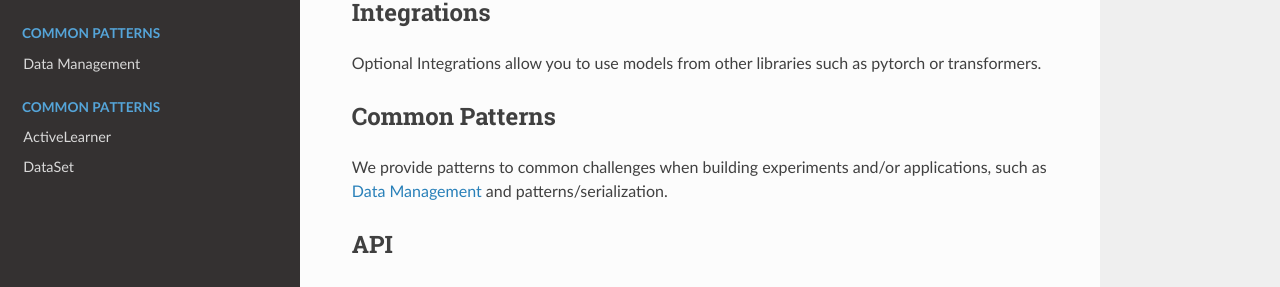
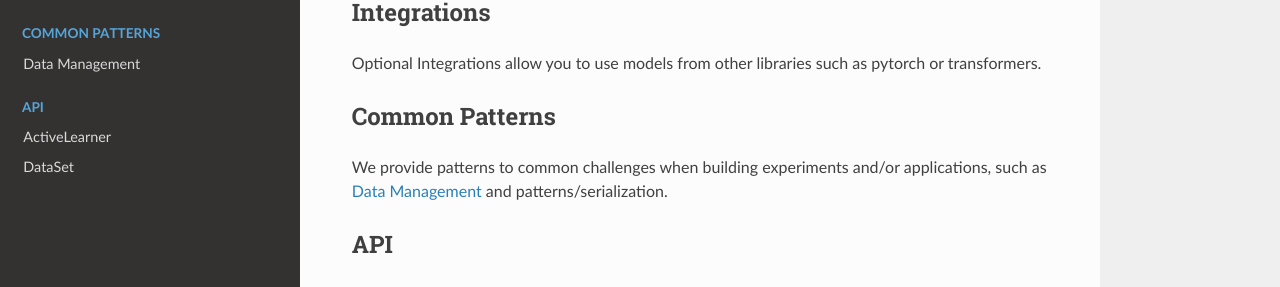
Before and after one commit to webis-de/small-text, a Sphinx documentation site: the page built from docs/index.rst, in a window 1280 px wide. Shown: the part 516-803 px from the top of the page. Built offline with Sphinx 7.4.7 and the Read the Docs theme 2.0.0, drawn with Linux system fonts in a browser that asks for light colours; pages that are not in the unit, such as notebooks, are missing from menus; the version number could not be read and is left out.

Commit message:
Fix API caption
Signed-off-by: Christopher Schröder <schroeder@informatik.uni-leipzig.de>

```diff
--- a/docs/index.rst
+++ b/docs/index.rst
@@ -72,7 +72,7 @@ API
 ===
 
 .. toctree::
-   :caption: Common Patterns
+   :caption: API
    :maxdepth: 1
    :hidden:
 
```
